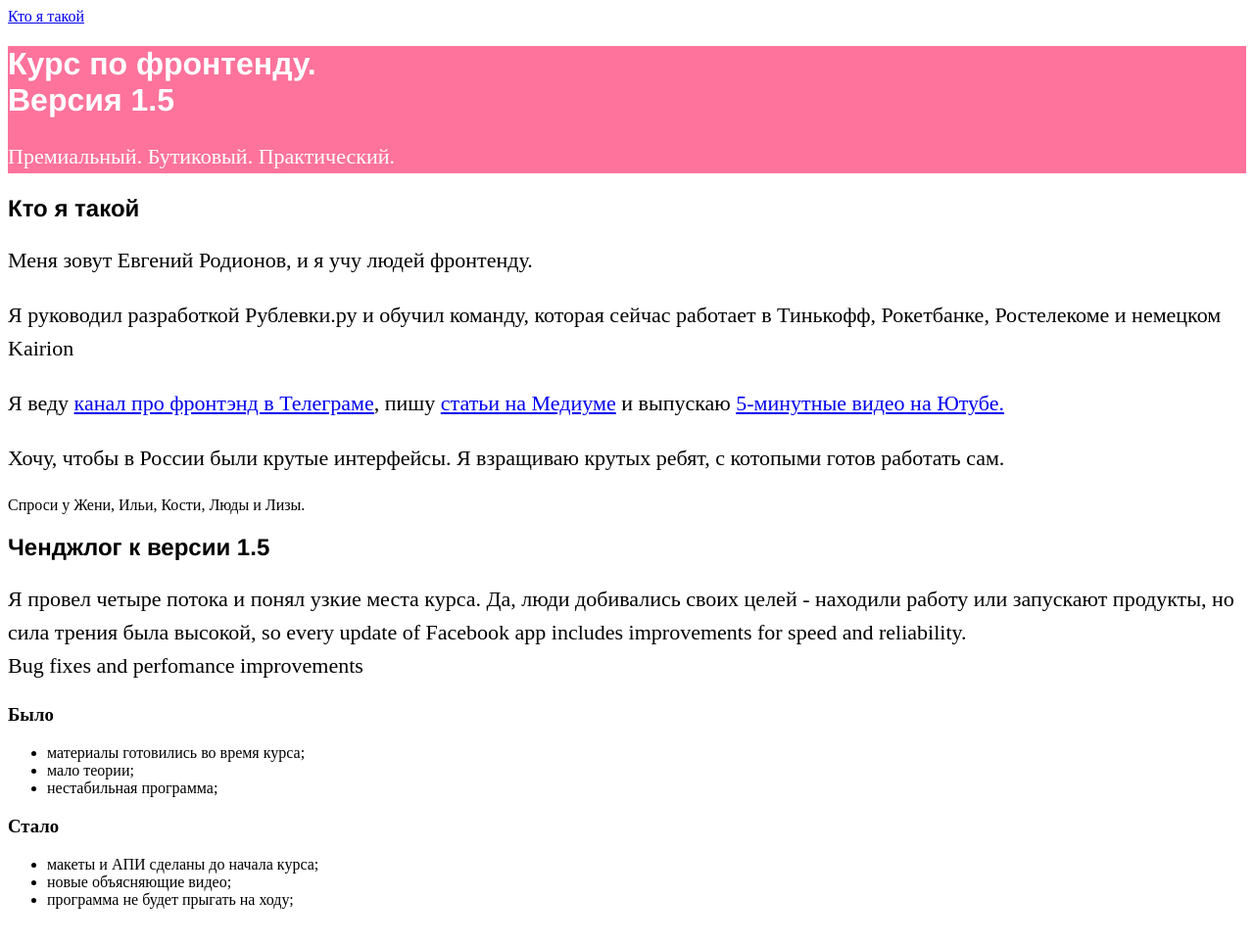
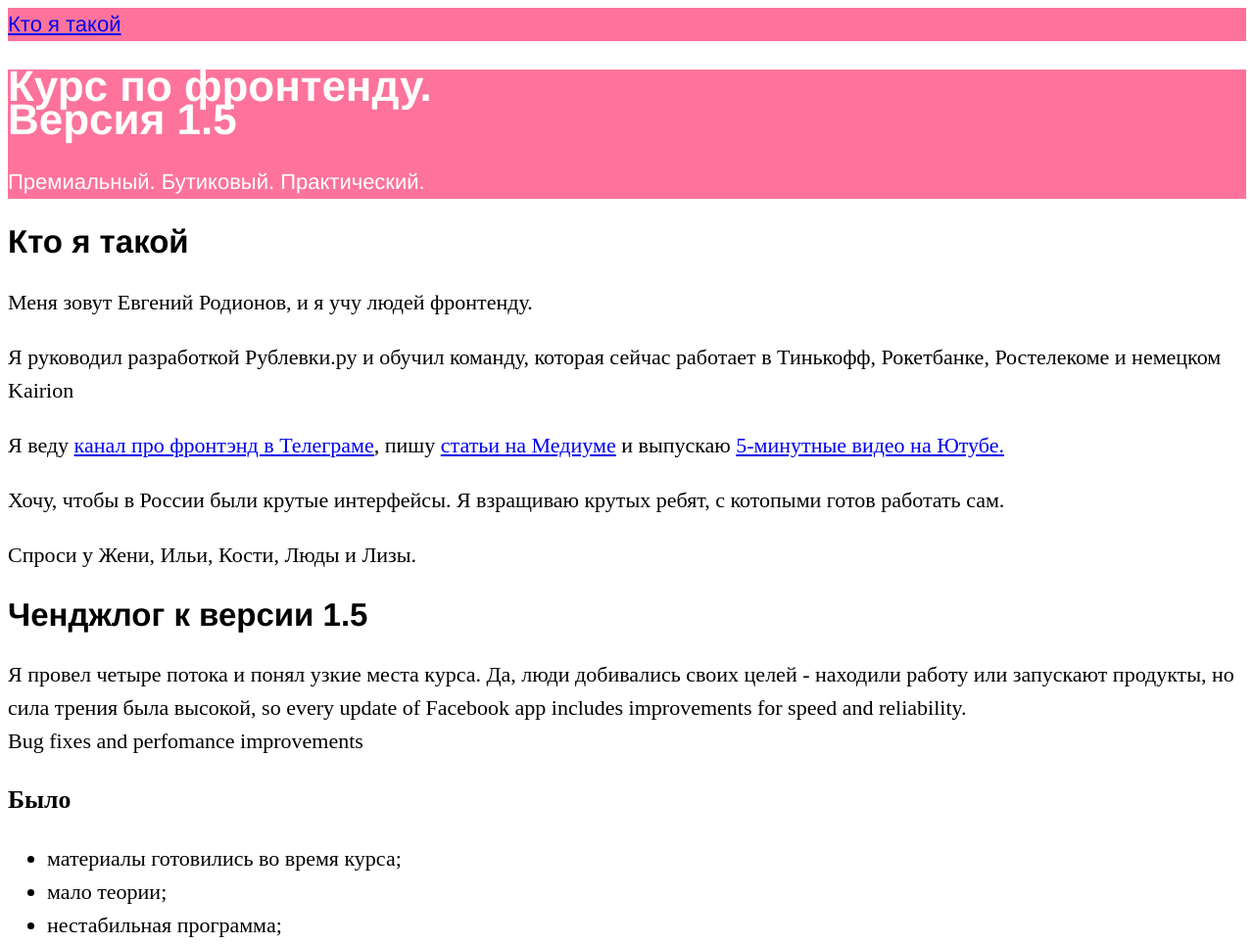
Before and after one commit to evgenynovak/verstka, a plain HTML site: page index.html in a window 1280 px wide. Shown: the top 965 px of the page at 98% size. Before the commit the page ends 944 px from the top, so only its background shows below. Drawn offline with Linux system fonts and the light colour scheme.

Commit message:
исправил стили

```diff
--- a/css/style.css
+++ b/css/style.css
@@ -1,13 +1,17 @@
-header {
+
+body {
+    font-size: 22px;
+    line-height: 34px;
+}
+
+header,
+nav {
     background-color: #FD739C;
     color: white;
-}
-
-h1,h2 {
     font-family: "Helvetica", "Arial", sans-serif;
 }
 
-p {
-    font-size: 22px;
-    line-height: 34px;
+h1,
+h2 {
+    font-family: "Helvetica", "Arial", sans-serif;
 }
```
